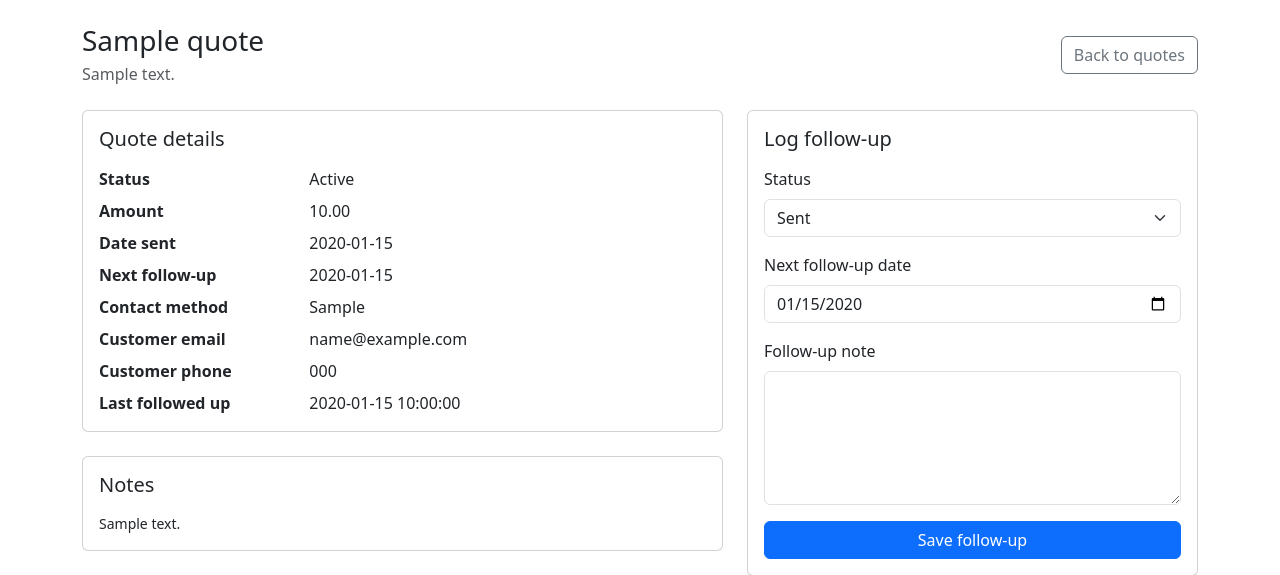
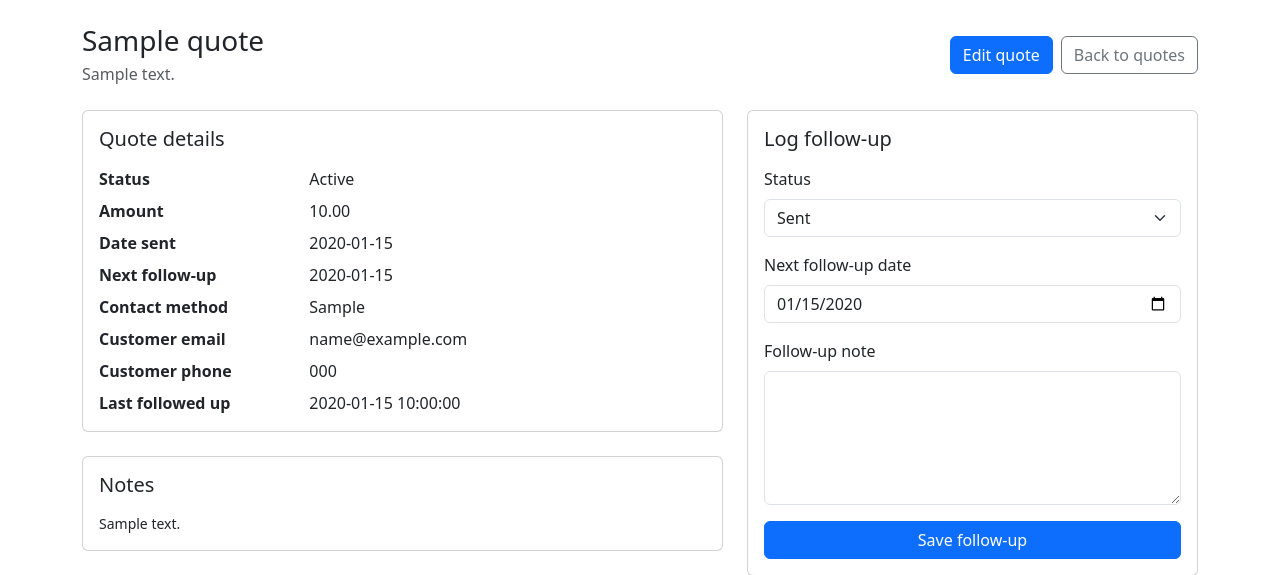
Before and after one commit to kramoris/followkit, a Flask app: page /quotes/1 in a window 1280 px wide. Shown: the part 57-632 px from the top of the page. Run offline with Flask 3, Linux system fonts and the light colour scheme; a user stored in the database is signed in; tables that the repository leaves empty hold one stand-in row (values such as "Sample post").

Commit message:
Add quote editing

```diff
--- a/app/routes.py
+++ b/app/routes.py
@@ -1,4 +1,4 @@
-from datetime import date
+from datetime import date, datetime
 
 from flask import Blueprint, redirect, render_template, url_for, flash
 from flask_login import current_user, login_required
@@ -142,6 +142,36 @@ def quote_detail(quote_id):
     )
 
 
+@main.route("/quotes/<int:quote_id>/edit", methods=["GET", "POST"])
+@login_required
+def quote_edit(quote_id):
+    quote = (
+        Quote.query
+        .filter_by(id=quote_id, user_id=current_user.id)
+        .first_or_404()
+    )
+
+    form = QuoteForm(obj=quote)
+
+    if form.validate_on_submit():
+        quote.customer_name = form.customer_name.data.strip()
+        quote.job_description = form.job_description.data.strip()
+        quote.quote_amount = form.quote_amount.data
+        quote.date_sent = form.date_sent.data
+        quote.status = form.status.data
+        quote.next_follow_up_date = form.next_follow_up_date.data
+        quote.notes = form.notes.data.strip() if form.notes.data else None
+        quote.contact_method = form.contact_method.data
+        quote.customer_email = form.customer_email.data.strip().lower() if form.customer_email.data else None
+        quote.customer_phone = form.customer_phone.data.strip() if form.customer_phone.data else None
+
+        db.session.commit()
+        flash("Quote updated successfully.", "success")
+        return redirect(url_for("main.quote_detail", quote_id=quote.id))
+
+    return render_template("quotes/edit.html", form=form, quote=quote)
+
+
 @main.route("/quotes/<int:quote_id>/follow-up", methods=["POST"])
 @login_required
 def quote_follow_up(quote_id):
@@ -154,8 +184,6 @@ def quote_follow_up(quote_id):
     follow_up_form = QuoteFollowUpForm()
 
     if follow_up_form.validate_on_submit():
-        from datetime import datetime
-
         quote.status = follow_up_form.status.data
         quote.next_follow_up_date = follow_up_form.next_follow_up_date.data
         quote.last_followed_up_at = datetime.utcnow()
--- a/app/templates/quotes/detail.html
+++ b/app/templates/quotes/detail.html
@@ -5,9 +5,16 @@ FollowKit{% endblock %} {% block content %}
     <h1 class="h3 mb-1">{{ quote.customer_name }}</h1>
     <p class="text-muted mb-0">{{ quote.job_description }}</p>
   </div>
-  <a href="{{ url_for('main.quote_list') }}" class="btn btn-outline-secondary"
-    >Back to quotes</a
-  >
+  <div class="d-flex gap-2">
+    <a
+      href="{{ url_for('main.quote_edit', quote_id=quote.id) }}"
+      class="btn btn-primary"
+      >Edit quote</a
+    >
+    <a href="{{ url_for('main.quote_list') }}" class="btn btn-outline-secondary"
+      >Back to quotes</a
+    >
+  </div>
 </div>
 
 <div class="row g-4">
```
Also changed, not shown: app/templates/quotes/edit.html (added, +116 -0 lines), app/templates/quotes/list.html (+8 -0 lines).
